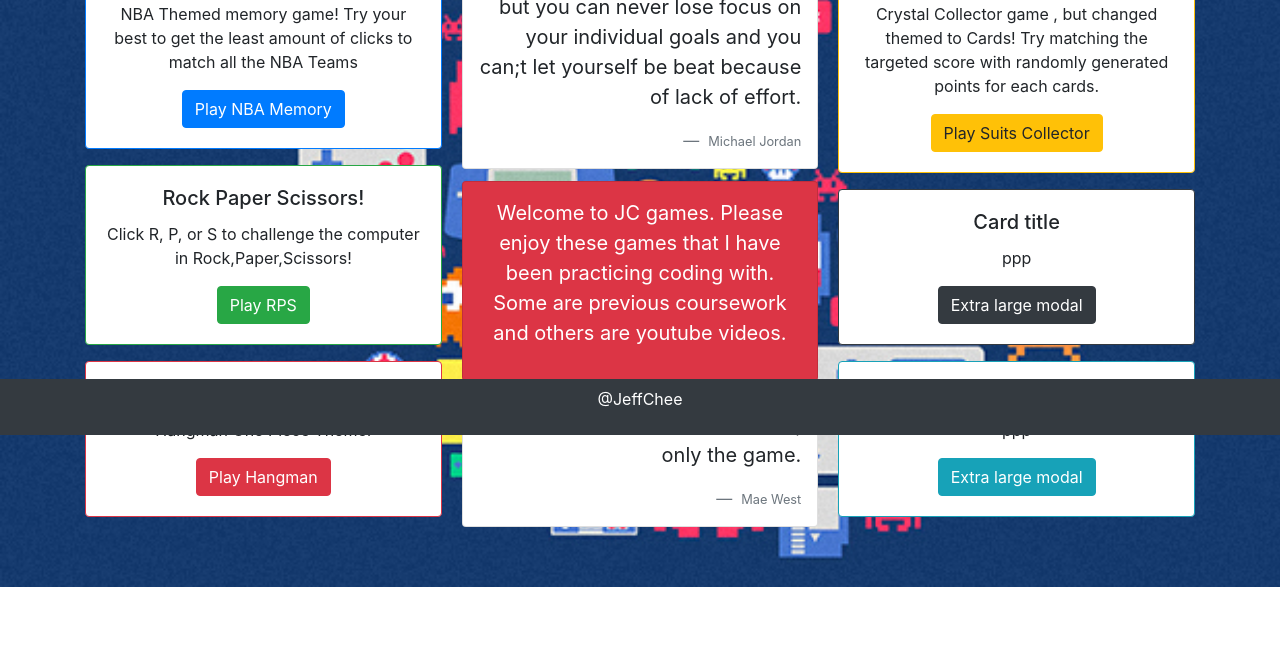
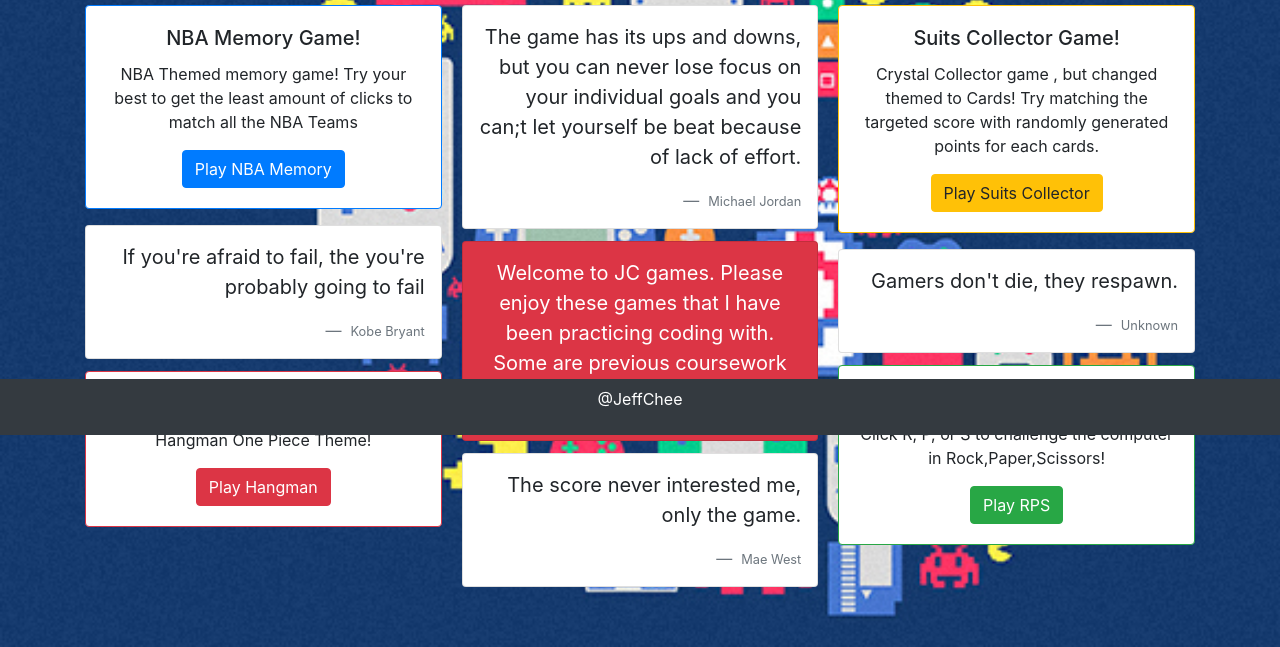
Before and after one commit to jeffchee/jcgames, a plain HTML site: page index.html in a window 1280 px wide. Shown: the part 365-1012 px from the top of the page. Before the commit the page ends 952 px from the top, so only its background shows below. Drawn offline with nearby package versions, Linux system fonts and the light colour scheme.

Commit message:
added more quotes as filler for now

```diff
--- a/index.html
+++ b/index.html
@@ -17,7 +17,7 @@
         <div class="container">
             <h1 class="display-4 float-left" style=" position: absolute; bottom: 8px; left: 16px ; ">
                 Jche3Games</h1>
-            <a class="btn btn-primary btn-lg float-right " style=" position: absolute; bottom: 8px; right: 16px ;"
+            <a class="btn btn-light btn-lg float-right " style=" position: absolute; bottom: 8px; right: 16px ;"
                 href="https://jeffchee-portfolio.herokuapp.com/" role="button">JC Portfolio</a>
         </div>
     </div>
@@ -44,24 +44,16 @@
                     </div>
                 </div>
             </div>
-            <div class="card text-center border-success mb-3">
-                <div class="card-body">
-                    <h5 class="card-title">Rock Paper Scissors!</h5>
-                    <p class="card-text">Click R, P, or S to challenge the computer in Rock,Paper,Scissors!</p>
-                    <button type="button" class="btn btn-success" data-toggle="modal" data-target=".RPS">Play
-                        RPS</button>
 
-                    <div class="modal fade RPS" tabindex="-1" role="dialog" aria-labelledby="myExtraLargeModalLabel"
-                        aria-hidden="true">
-                        <div class="modal-dialog modal-xl">
-                            <div class="modal-content">
-                                <div class="embed-responsive embed-responsive-21by9">
-                                    <embed height="100%" width="100%" src="./Games/Rock,Paper,Scissors/index.html">
-                                </div>
-                            </div>
-                        </div>
-                    </div>
-                </div>
+            <div class="card p-3 text-right">
+                <blockquote class="blockquote mb-0">
+                    <p>If you're afraid to fail, the you're probably going to fail</p>
+                    <footer class="blockquote-footer">
+                        <small class="text-muted">
+                            Kobe Bryant
+                        </small>
+                    </footer>
+                </blockquote>
             </div>
 
             <div class="card border-danger mb-3 text-center">
@@ -88,7 +80,8 @@
             </div>
             <div class="card p-3 text-right">
                 <blockquote class="blockquote mb-0">
-                    <p>The game has its ups and downs, but you can never lose focus on your individual goals and you can;t let yourself be beat because of lack of effort.</p>
+                    <p>The game has its ups and downs, but you can never lose focus on your individual goals and you
+                        can;t let yourself be beat because of lack of effort.</p>
                     <footer class="blockquote-footer">
                         <small class="text-muted">
                             Michael Jordan
@@ -136,35 +129,30 @@
                 </div>
             </div>
 
-            <div class="card border-dark mb-3 text-center">
+            <div class="card p-3 text-right">
+                <blockquote class="blockquote mb-0">
+                    <p>Gamers don't die, they respawn.</p>
+                    <footer class="blockquote-footer">
+                        <small class="text-muted">
+                            Unknown
+                        </small>
+                    </footer>
+                </blockquote>
+            </div>
+            <div class="card text-center border-success mb-3">
                 <div class="card-body">
-                    <h5 class="card-title">Card title</h5>
-                    <p class="card-text">ppp</p>
-                    <button type="button" class="btn btn-dark" data-toggle="modal"
-                        data-target=".bd-example-modal-xl">Extra large modal</button>
+                    <h5 class="card-title">Rock Paper Scissors!</h5>
+                    <p class="card-text">Click R, P, or S to challenge the computer in Rock,Paper,Scissors!</p>
+                    <button type="button" class="btn btn-success" data-toggle="modal" data-target=".RPS">Play
+                        RPS</button>
 
-                    <div class="modal fade bd-example-modal-xl" tabindex="-1" role="dialog"
-                        aria-labelledby="myExtraLargeModalLabel" aria-hidden="true">
+                    <div class="modal fade RPS" tabindex="-1" role="dialog" aria-labelledby="myExtraLargeModalLabel"
+                        aria-hidden="true">
                         <div class="modal-dialog modal-xl">
                             <div class="modal-content">
-                                ...
+                                <div class="embed-responsive embed-responsive-21by9">
+                                    <embed height="100%" width="100%" src="./Games/Rock,Paper,Scissors/index.html">
                                 </div>
-                        </div>
-                    </div>
-                </div>
-            </div>
-            <div class="card border-info mb-3 text-center">
-                <div class="card-body">
-                    <h5 class="card-title">Card title</h5>
-                    <p class="card-text">ppp</p>
-                    <button type="button" class="btn btn-info" data-toggle="modal"
-                        data-target=".bd-example-modal-xl">Extra large modal</button>
-
-                    <div class="modal fade bd-example-modal-xl" tabindex="-1" role="dialog"
-                        aria-labelledby="myExtraLargeModalLabel" aria-hidden="true">
-                        <div class="modal-dialog modal-xl">
-                            <div class="modal-content">
-                                ...
                             </div>
                         </div>
                     </div>
@@ -175,16 +163,11 @@
 
     </div>
 
-
     <br><br>
-
-
 
     <div class="footer  bg-dark">
         <p style="text-align: center">@JeffChee</p>
     </div>
-
-
 
 
     <script src="https://code.jquery.com/jquery-3.3.1.slim.min.js"
--- a/style.css
+++ b/style.css
@@ -2,7 +2,7 @@
 .jumbotron {
     background-image: url("./Image/PCC.png");
     background-size: cover;
-    height: 300px;
+    height: 360px;
     background-repeat: no-repeat;
     background-position: center;
     color: white;
```
Lines whose indentation alone changed are shown as unchanged.
